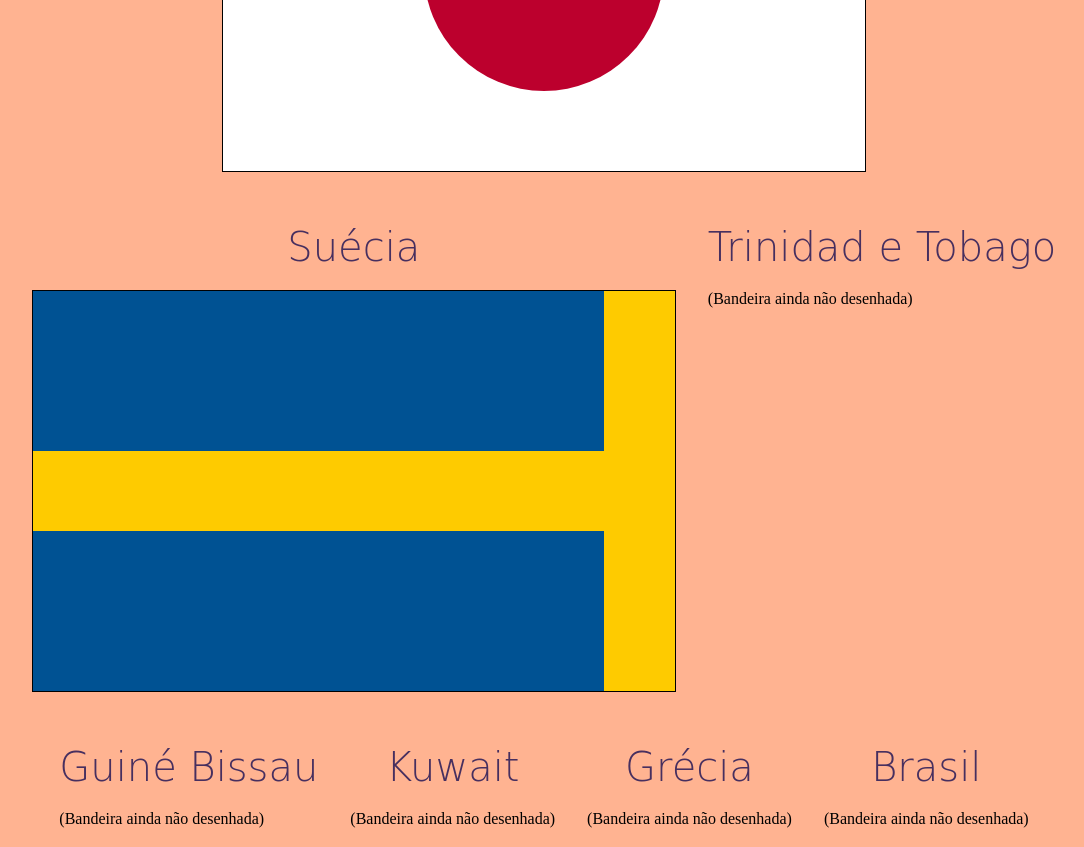
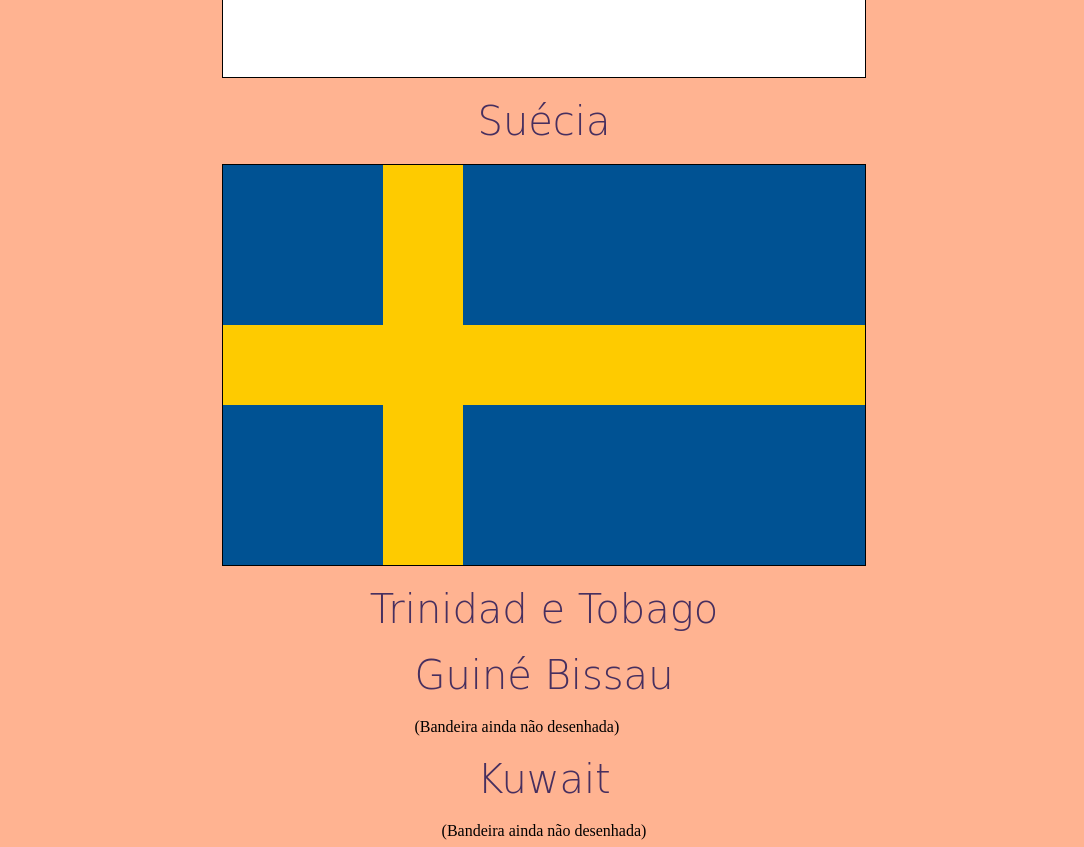
Before and after one commit to NatanMauricio1995/Bandeiras, a plain HTML site: page index.html in a window 1280 px wide. Shown: the part 1524-2371 px from the top of the page, without its empty margins (96-1180 px from the left). Drawn offline with Linux system fonts and the light colour scheme; a web font is replaced by a local one.

Commit message:
Finalizado Suécia

```diff
--- a/design.css
+++ b/design.css
@@ -71,6 +71,7 @@ header {
 /* Espaço para o header fixo */
 main {
     padding-top: 120px;
+
 }
 
 /* ================= TITULOS ================= */
@@ -86,7 +87,7 @@ h2 {
 
 /* ================= LISTA DE BANDEIRAS ================= */
 .bandeiras {
-    display: flex;
+    display: inline;
     flex-wrap: wrap;
     gap: 2em;
     justify-content: center;
@@ -95,6 +96,8 @@ h2 {
 
 .bandeiras li {
     list-style: none;
+    justify-self: center;
+
 }
 
 /* ================= BANDEIRA POLÔNIA ================= */
@@ -170,7 +173,7 @@ h2 {
 /* ================= BANDEIRA SUÉCIA ================= */
 .suecia
 {
-    display: flex;
+    position: relative;
     border: 1px solid black;
     width: 642px;
     height: 400px;
@@ -179,15 +182,40 @@ h2 {
 
 .suecia_amarelo_x
 {
-    width: 642px;
+    position: absolute;
+    width: 100%;
     height: 80px;
     background-color: #FECB00;
-    margin-top:160px;
+    top: 160px;
 }
 
 .suecia_amarelo_y
 {
+    position: absolute;
     width: 80px;
+    height: 100%;
+    background-color: #FECB00;
+    left: 160px;
+}
+
+/* ================= BANDEIRA TRINITAD E TOBAGO ================= */
+/*.trinidad
+{
+
+    border: 1px solid black;
+    width: 642px;
     height: 400px;
-    background-color: #FECB00;
+    background-color: black;
+
+
+
 }
+
+.trinidad_vermelho
+{
+    width: 642px;
+    height: 400px;
+    background-color: #ff0000;
+    clip-path: polygon(0% 0%, 0% 100%, 69.41578% 100%);*/
+
+}
--- a/index.html
+++ b/index.html
@@ -67,7 +67,12 @@
 
             <li>
                 <h2 id="trinidad">Trinidad e Tobago</h2>
-                <p>(Bandeira ainda não desenhada)</p>
+                <section class="trinidad">
+                    <div class="trinidad.branco"></div>
+                    <div class="trinidad_vermelho"></div>
+                    </div>
+                </section>
+
             </li>
 
             <li>
```
